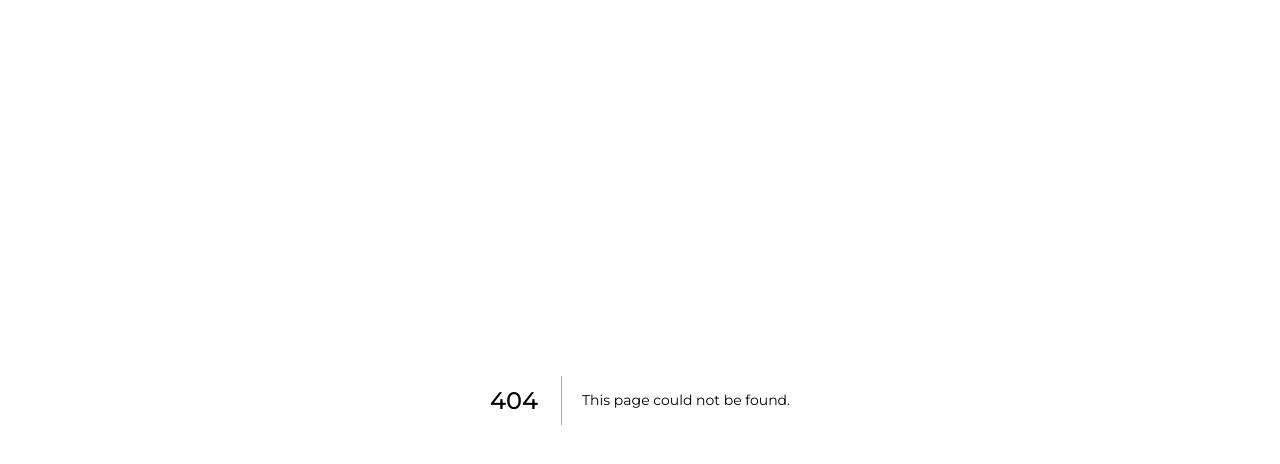
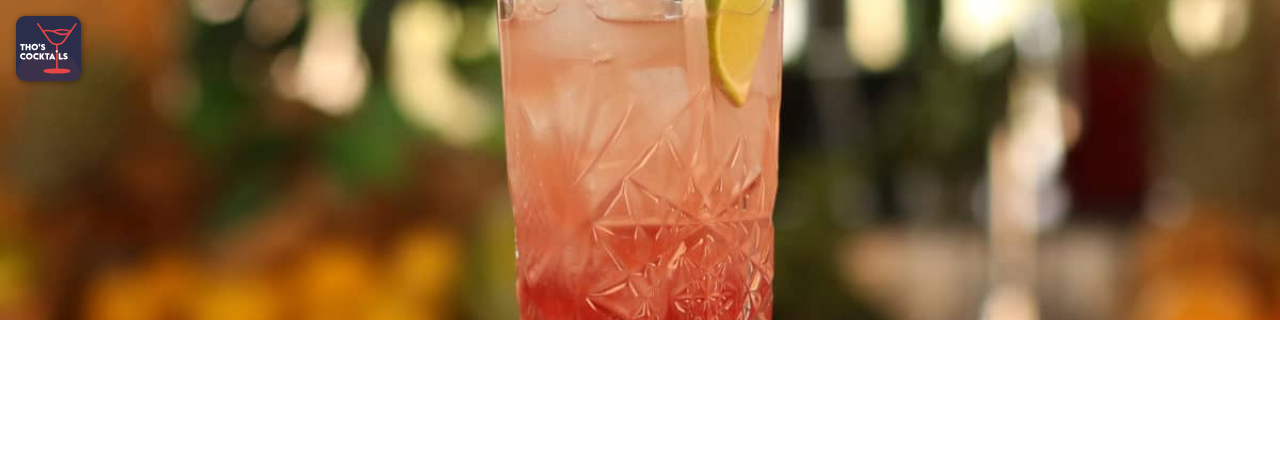
Before and after one commit to NathanNeelis/thoscocktails, a Next.js app: page /cocktail/1 in a window 1280 px wide. Before the commit this address had no page. Shown: the top 464 px of the page. Built offline with nearby package versions, Linux system fonts and the light colour scheme.

Commit message:
WIP layout detailpage

```diff
--- /dev/null
+++ b/pages/cocktail/[slug].tsx
@@ -0,0 +1,55 @@
+import Head from "next/head";
+import { createClient } from "contentful";
+
+import $ from "./index.module.scss";
+import Hero from "@src/view/components/atoms/Hero/Hero";
+import DetailpageHeader from "@src/view/components/organisms/DetailpageHeader/DetailpageHeader";
+
+interface Props {}
+
+const CocktailPage: React.FC<Props> = ({}) => {
+  return (
+    <div>
+      <Head>
+        <title>Tho&apos;s Cocktails</title>
+        <meta
+          name="description"
+          content="Het cocktail menu van Tho's Cocktails"
+        />
+        {/* <link rel="icon" href="/favicon.ico" /> */}
+      </Head>
+
+      {/* header  */}
+      <DetailpageHeader />
+
+      <main className={$.main}>
+        {/* cocktail description  */}
+
+        {/* ingredients  */}
+
+        {/* method  */}
+
+        {/* creator  */}
+      </main>
+
+      <footer></footer>
+    </div>
+  );
+};
+
+// export async function getStaticProps() {
+//   const client = createClient({
+//     space: process.env.CONTENTFUL_SPACE_ID as string,
+//     accessToken: process.env.CONTENTFUL_ACCES_TOKEN as string,
+//   });
+
+//   const header = await client.getEntries({ content_type: "header" });
+
+//   return {
+//     props: {
+//       header: header.items,
+//     },
+//   };
+// }
+
+export default CocktailPage;
--- /dev/null
+++ b/pages/cocktail/index.module.scss
@@ -0,0 +1,6 @@
+@import "../../styles/variables";
+
+.main {
+  width: $max-page-width;
+  margin: 0 auto;
+}
--- /dev/null
+++ b/src/view/components/atoms/Hero/Hero.module.scss
@@ -0,0 +1,7 @@
+.hero {
+  img {
+    height: 100%;
+    width: 100vw;
+    object-fit: cover;
+  }
+}
--- /dev/null
+++ b/src/view/components/atoms/Hero/Hero.tsx
@@ -0,0 +1,17 @@
+import React from "react";
+import { ImageWrapper } from "@src/view/components";
+
+import $ from "./Hero.module.scss";
+
+const Hero: React.FC = () => {
+  return (
+    <div className={$.hero}>
+      <img
+        src="/images/eldiablo.jpeg"
+        alt="Professional image of the El Diablo cocktail"
+      />
+    </div>
+  );
+};
+
+export default Hero;
--- a/src/view/components/index.ts
+++ b/src/view/components/index.ts
@@ -2,9 +2,11 @@
 export { default as ImageWrapper } from "./atoms/ImageWrapper/ImageWrapper";
 export { default as Logo } from "./atoms/Logo/Logo";
 export { default as Input } from "./atoms/Input/Input";
+export { default as Hero } from "./atoms/Hero/Hero";
 
 // Molecules
 
 // Organisms
 export { default as Header } from "./organisms/Header/Header";
 export { default as CocktailCard } from "./organisms/CocktailCard/CocktailCard";
+export { default as DetailpageHeader } from "./organisms/DetailpageHeader/DetailpageHeader";
--- /dev/null
+++ b/src/view/components/organisms/DetailpageHeader/DetailpageHeader.module.scss
@@ -0,0 +1,15 @@
+@import "../../../../../styles/variables";
+
+.header {
+  display: flex;
+  height: 40vh;
+  position: relative;
+  background-color: $secondary;
+
+  .logo {
+    position: absolute;
+    top: 1rem;
+    left: 1rem;
+    filter: drop-shadow(1px 1px 3px rgba(0, 0, 0, 0.45));
+  }
+}
--- /dev/null
+++ b/src/view/components/organisms/DetailpageHeader/DetailpageHeader.tsx
@@ -0,0 +1,17 @@
+import React from "react";
+import { Logo, Hero } from "@src/view/components";
+
+import $ from "./DetailpageHeader.module.scss";
+
+const DetailpageHeader: React.FC = () => {
+  return (
+    <header className={$.header}>
+      <div className={$.logo}>
+        <Logo />
+      </div>
+      <Hero />
+    </header>
+  );
+};
+
+export default DetailpageHeader;
--- a/src/view/components/organisms/Header/Header.module.scss
+++ b/src/view/components/organisms/Header/Header.module.scss
@@ -2,11 +2,12 @@
 
 .headerWrapper {
   width: 100vw;
+  display: flex;
+  align-items: center;
+  gap: 1rem;
+
   background-color: $white;
   color: white;
-  display: flex;
-  align-items: center;
-  justify-content: space-evenly;
 
   position: fixed;
   top: 0;
@@ -14,13 +15,12 @@
 }
 
 .logo {
-  padding: 1rem 0;
+  padding: 1rem 0rem 1rem 1rem;
 }
 
 .searchBar {
-  //   height: 2.3rem;
-  //   display: flex;
-  //   align-items: center;
+  width: 100%;
+
   fieldset {
     border: none;
     margin: 0;
@@ -33,6 +33,7 @@
 
 .input {
   height: 2.3rem;
+  width: 100%;
   padding: 0.45rem 0.6rem;
   border: 2px solid $highlight;
   background-color: $white;
@@ -46,9 +47,10 @@
 
 .filters {
   background-color: $highlight;
-  width: 2.3rem;
+  min-width: 2.3rem;
   height: 2.3rem;
   border-radius: 0.6rem;
+  margin-right: 1rem;
 
   display: flex;
   align-items: center;
```
Also changed, not shown: pages/cocktail/index.tsx (added, +45 -0 lines).
